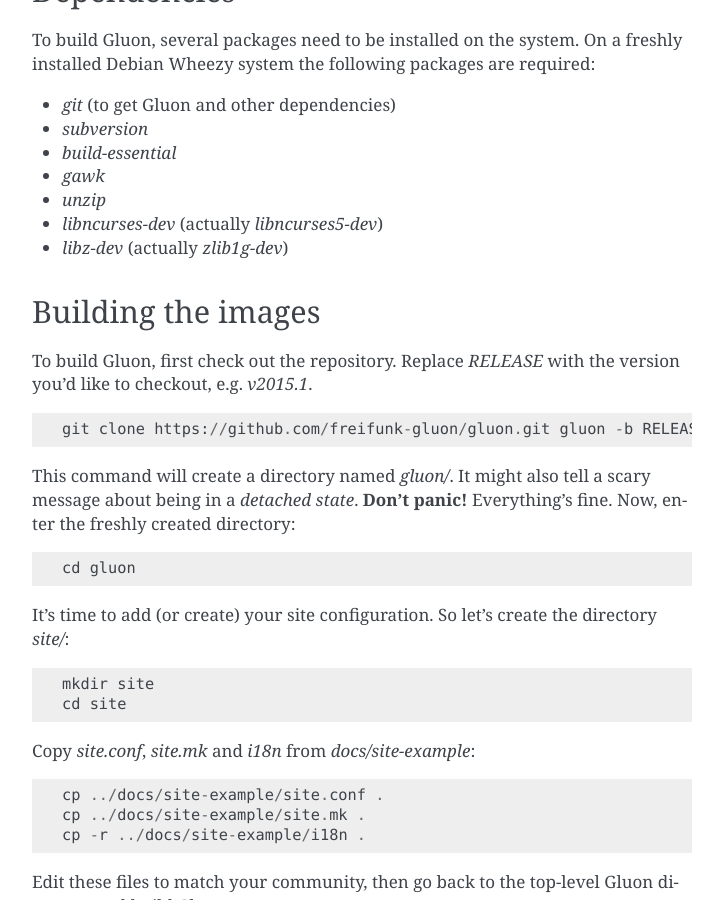
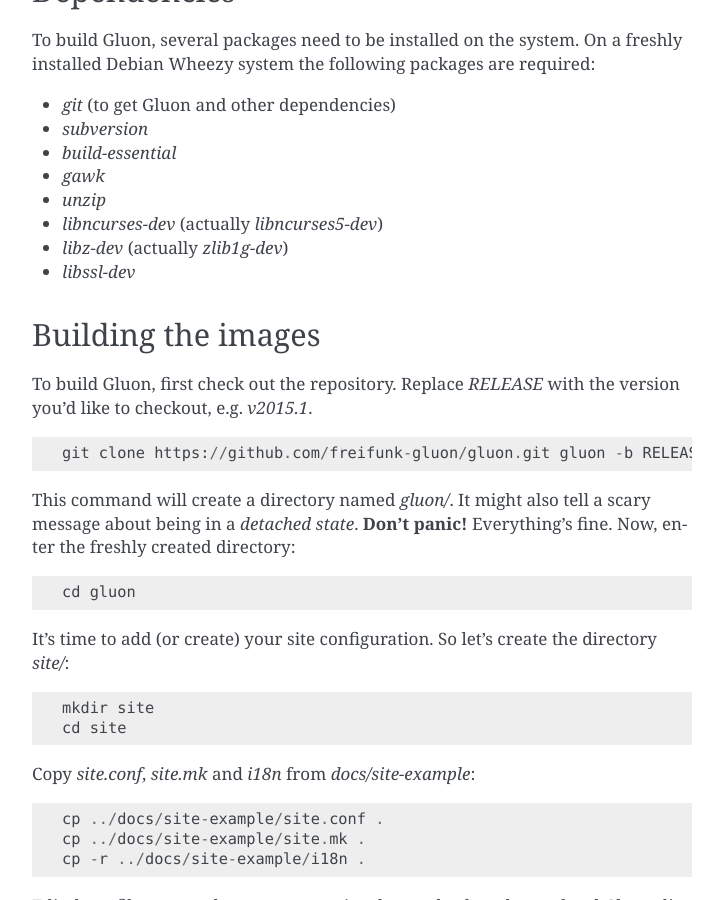
Before and after one commit to freifunk-gluon/gluon, a Sphinx documentation site: the page built from docs/user/getting_started.rst, in a window 1280 px wide and 900 px high, scrolled down 477 px. Shown: the whole window, without its empty margins (388-1111 px from the left). Built offline with Sphinx 7.4.7, drawn with Linux system fonts in a browser that asks for light colours.

Commit message:
Update getting_started.rst

```diff
--- a/docs/user/getting_started.rst
+++ b/docs/user/getting_started.rst
@@ -32,6 +32,7 @@
 * `unzip`
 * `libncurses-dev` (actually `libncurses5-dev`)
 * `libz-dev` (actually `zlib1g-dev`)
+* `libssl-dev`
 
 
 Building the images
```
